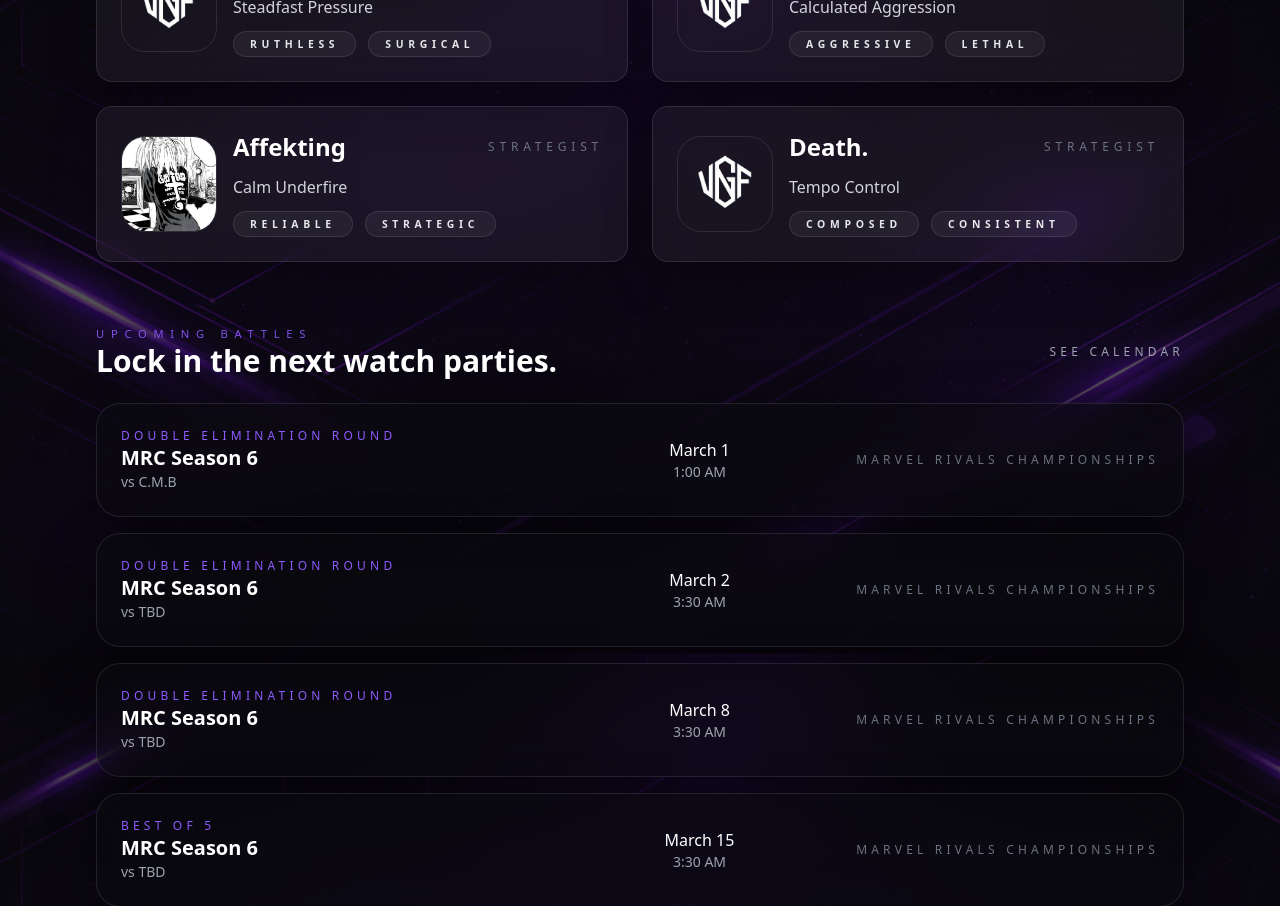
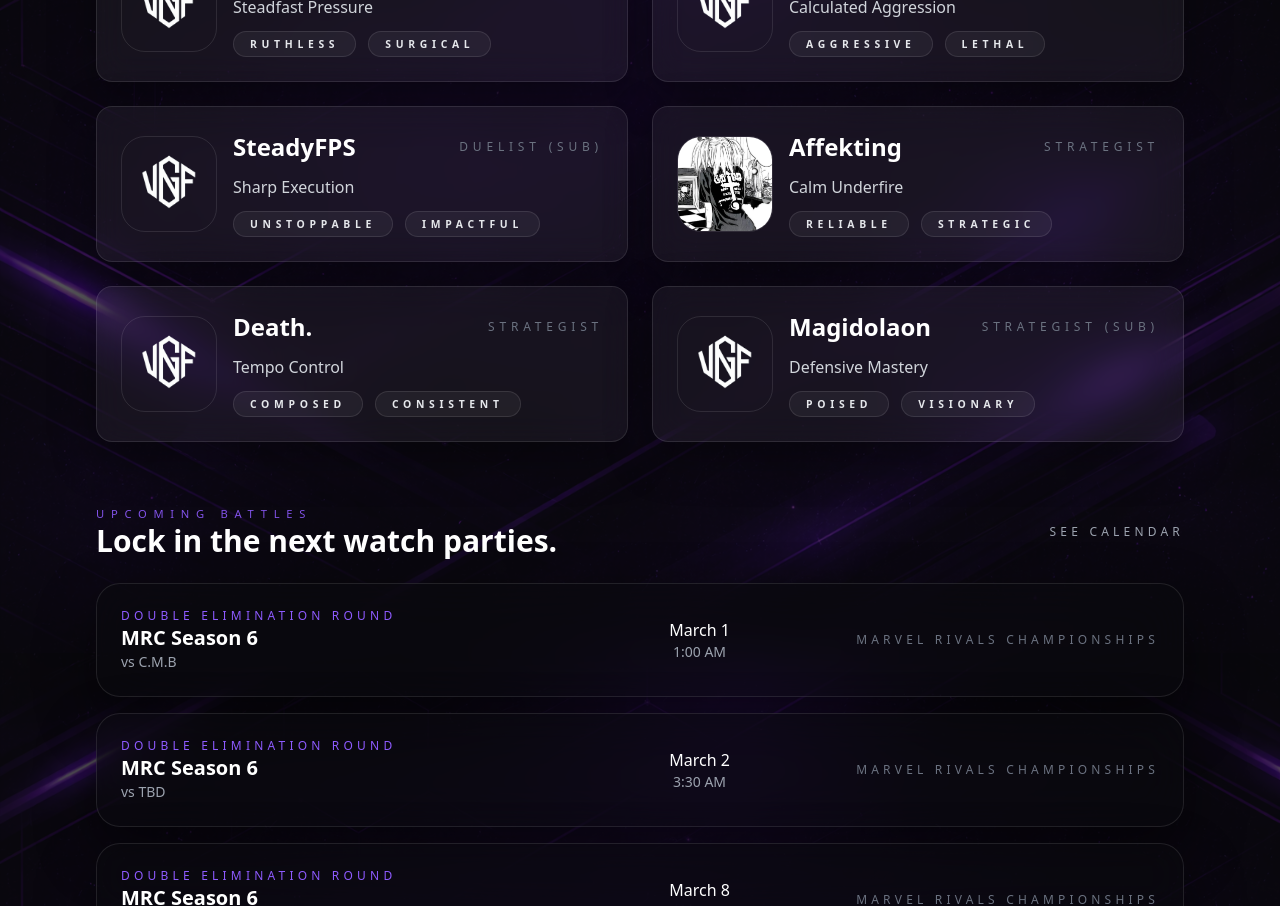
Before and after one commit to jtsagaratos/VengefulEsportWebsite, a Next.js app: page / in a window 1280 px wide. Shown: the part 2760-3666 px from the top of the page. Built offline with nearby package versions, Linux system fonts and the light colour scheme.

Commit message:
made changes3

```diff
--- a/src/data/siteContent.ts
+++ b/src/data/siteContent.ts
@@ -46,6 +46,14 @@
     image: "/VNGFLogo_1.png",
     achievements: ["Reached top 20 in Hela Phoenix, and Psylocke", "Reached MRC top 16 in season 3"],
   },
+    {
+    name: "SteadyFPS",
+    role: "Duelist (sub)",
+    bio: "Sharp Execution",
+    badges: ["Unstoppable", "Impactful"],
+    image: "/VNGFLogo_1.png",
+    achievements: ["TBD"],
+  },
   {
     name: "Affekting",
     role: "Strategist",
@@ -61,6 +69,14 @@
     badges: ["Composed", "Consistent"],
     image: "/VNGFLogo_1.png",
     achievements: ["Peaked Rank 1 with multiple Strategist", "Has reached MRC top 8 and top 3"],
+  },
+    {
+    name: "Magidolaon",
+    role: "Strategist (sub)",
+    bio: "Defensive Mastery",
+    badges: ["Poised", "Visionary"],
+    image: "/VNGFLogo_1.png",
+    achievements: ["Placed MRC top 65", "Peaked 15th on Marvels Rivals Leaderboard"],
   },
 ];
 
```
Also changed, not shown: 1 other file (tests, documents, lock files or other folders).
